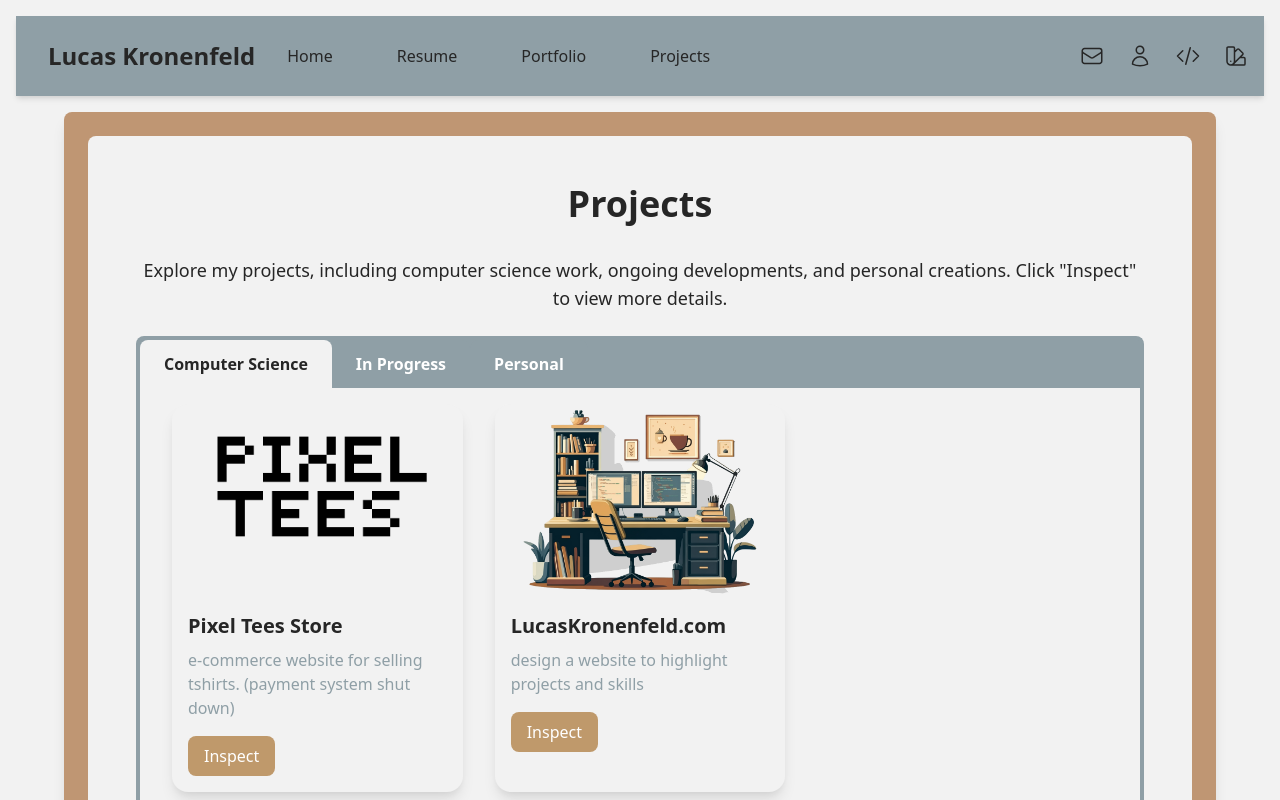
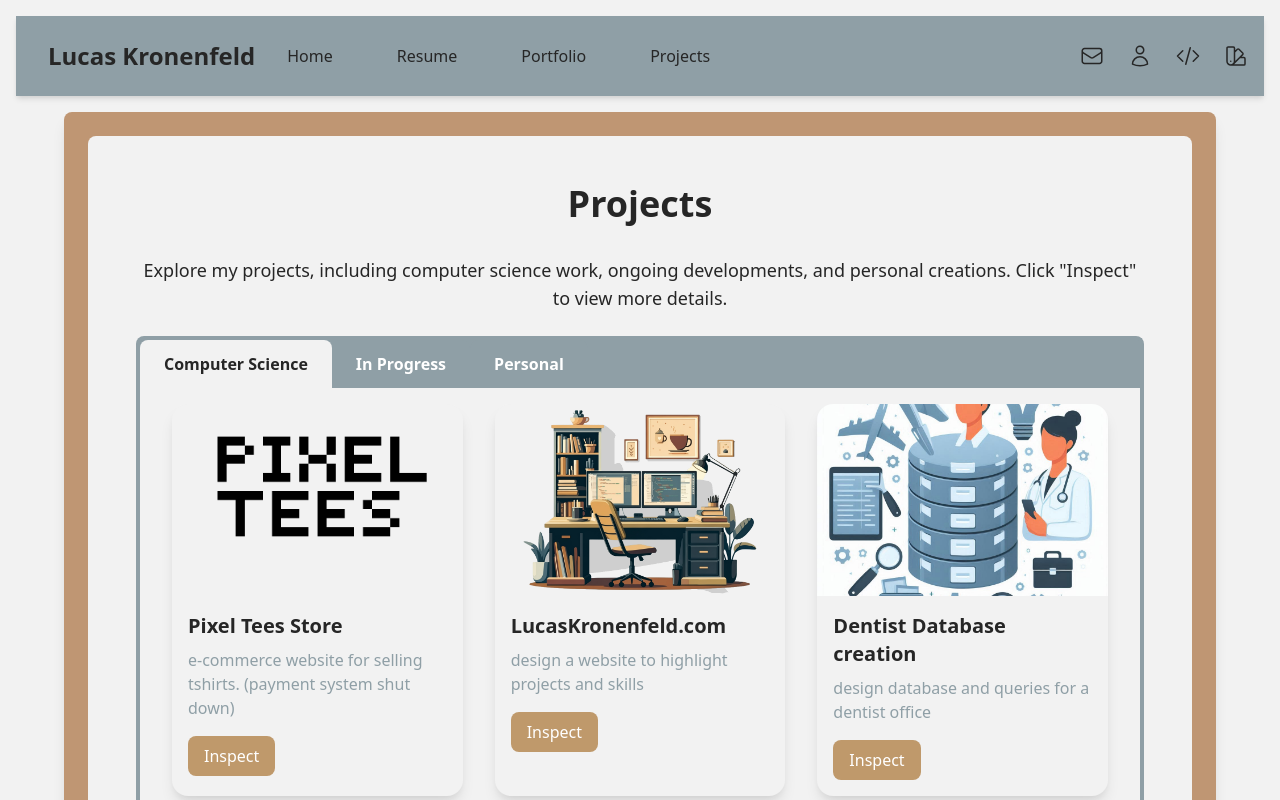
Before and after one commit to LucasKronenfeld/website-portfolio, a React (Vite) app in the folder my-portfolio/: page /Projects in a window 1280 px wide. Shown: the top 800 px of the page. Built offline with nearby package versions, Linux system fonts and the light colour scheme.

Commit message:
some edits

```diff
--- a/my-portfolio/src/Projects.jsx
+++ b/my-portfolio/src/Projects.jsx
@@ -10,6 +10,7 @@ export default function Projects() {
     "Computer Science": [
       { imageSrc: "Pixel_Logo.png", title: "Pixel Tees Store", description: "e-commerce website for selling tshirts. (payment system shut down)", link: "https://pixeltees.org", },
       { imageSrc: "modernDeskWork.png", title: "LucasKronenfeld.com", description: "design a website to highlight projects and skills", link: "https://lucaskronenfeld.com" },
+      { imageSrc: "Designer.jpeg", title: "Dentist Database creation", description: "design database and queries for a dentist office", link: "https://github.com/LucasKronenfeld/SQL-Project" },
     ],
     "In Progress": [
       { imageSrc: "progressProject1.png", title: "In Progress 1", description: "A project currently in development" },
--- a/my-portfolio/src/Resume.jsx
+++ b/my-portfolio/src/Resume.jsx
@@ -18,8 +18,10 @@ const resumeData = {
   ],
 
   "Projects": [
+    { title: "Portfolio Website", description: "Personal portfolio showcasing skills and projects.", link: "https://github.com/LucasKronenfeld/website-portfolio" },
+    { title: "Dentist Database creation", description: "design database and queries for a dentist office", link: "https://github.com/LucasKronenfeld/SQL-Project" },
     { title: "Pixel Tees Store", description: "E-commerce website for selling t-shirts. (payment system shut down).", link: "https://pixeltees.org" },
-    { title: "Portfolio Website", description: "Personal portfolio showcasing skills and projects.", link: "https://lucaskronenfeld.com" }
+
   ],
 
   "Skills": {
```
Also changed, not shown: my-portfolio/public/Designer.jpeg (added).
